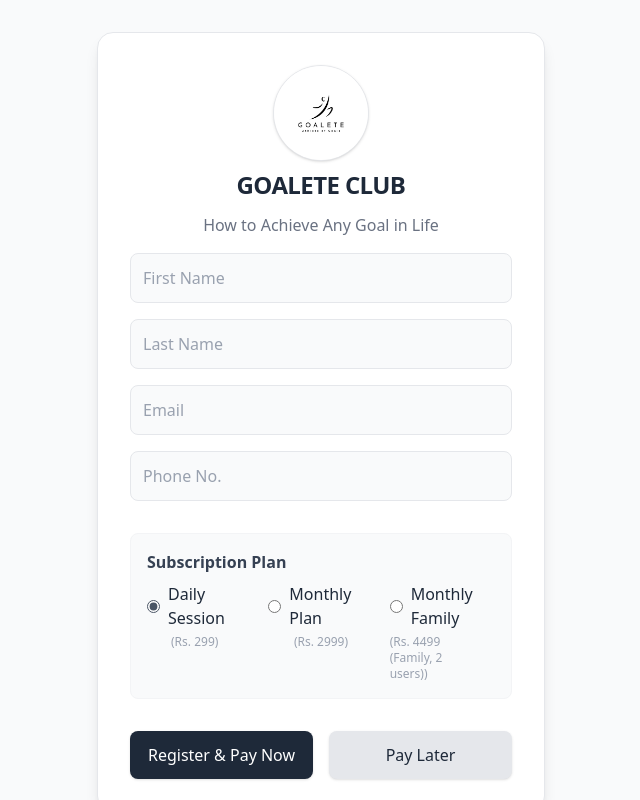
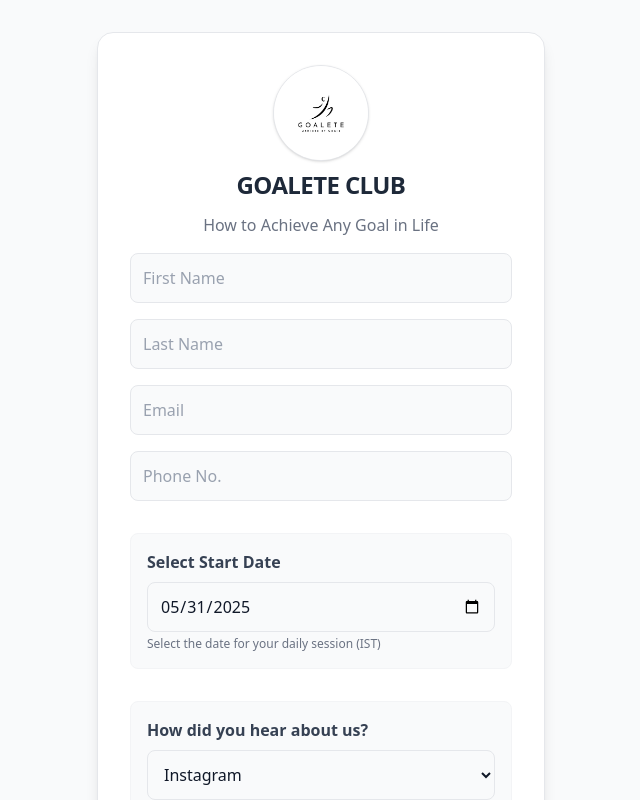
Before and after one commit to GOALETE/goaletemeet, a Next.js app: page / in a window 1280 px wide. Shown: the top 800 px of the page, without its empty margins (319-959 px from the left). Built offline with nearby package versions, Linux system fonts and the light colour scheme.

Commit message:
form error fix

```diff
--- a/app/components/RegistrationForm.tsx
+++ b/app/components/RegistrationForm.tsx
@@ -528,7 +528,55 @@
           {fieldErrors.phone && (
             <p className="text-red-500 text-xs mt-1">{fieldErrors.phone}</p>
           )}
-        </div>          <div className="bg-gray-50 rounded-lg p-4 border border-gray-100">
+        </div>          {/* Date Selector Section */}
+        <div className="bg-gray-50 rounded-lg p-4 border border-gray-100">
+          <p className="font-semibold text-gray-700 mb-2">Select Start Date</p>
+          <div className="w-full">
+            <input
+              type="date"
+              value={startDate}
+              onChange={(e) => {
+                setStartDate(e.target.value);
+                if (email && email.includes('@')) {
+                  setTimeout(() => checkSubscriptionConflict(), 500);
+                }
+              }}
+              min={new Date().toISOString().split('T')[0]} // Set min to current date
+              className="w-full p-3 border border-gray-200 rounded-lg focus:ring-2 focus:ring-gray-400 focus:outline-none bg-gray-50 text-gray-900"
+              required
+            />
+            <p className="text-xs text-gray-500 mt-1">
+              {plan === 'daily'
+                ? 'Select the date for your daily session (IST)'
+                : `Select start date for your ${plan === 'monthlyFamily' ? 'family ' : ''}plan (IST)`}
+            </p>
+          </div>
+        </div>
+
+        {/* Source (How did you hear about us) Section */}
+        <div className="bg-gray-50 rounded-lg p-4 border border-gray-100">
+          <p className="font-semibold text-gray-700 mb-2">How did you hear about us?</p>
+          <div className="w-full">
+            <select
+              value={source}
+              onChange={(e) => setSource(e.target.value)}
+              className="w-full p-3 border border-gray-200 rounded-lg focus:ring-2 focus:ring-gray-400 focus:outline-none bg-gray-50 text-gray-900"
+              required
+            >
+              <option value="Instagram">Instagram</option>
+              <option value="Facebook">Facebook</option>
+              <option value="Twitter">Twitter</option>
+              <option value="LinkedIn">LinkedIn</option>
+              <option value="Google">Google</option>
+              <option value="Friend">Friend</option>
+              <option value="Reference">Reference/Referral</option>
+              <option value="Other">Other</option>
+            </select>
+          </div>
+        </div>
+
+        {/* Subscription Plan Section */}
+        <div className="bg-gray-50 rounded-lg p-4 border border-gray-100">
           <p className="font-semibold text-gray-700 mb-2">Subscription Plan</p>
           <div className="flex flex-col sm:flex-row gap-4 w-full">
             <label className="flex flex-col items-start w-full sm:w-1/3 cursor-pointer gap-1">
@@ -637,8 +685,7 @@
               )}              <input
                 type="email"
                 placeholder="Second Person Email"
-                value={secondEmail}
-                onChange={(e) => {
+                value={secondEmail}                onChange={(e) => {
                   setSecondEmail(e.target.value);
                   if (e.target.value.trim() !== '') {
                     // Clear errors only if it's not the same as primary email
```
